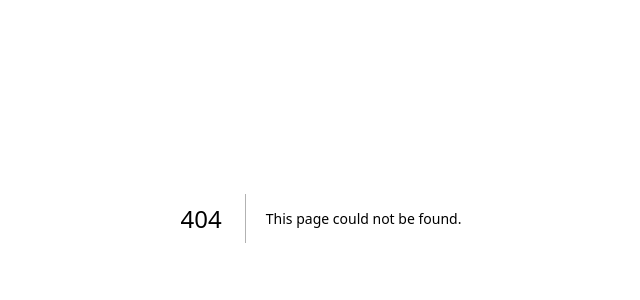
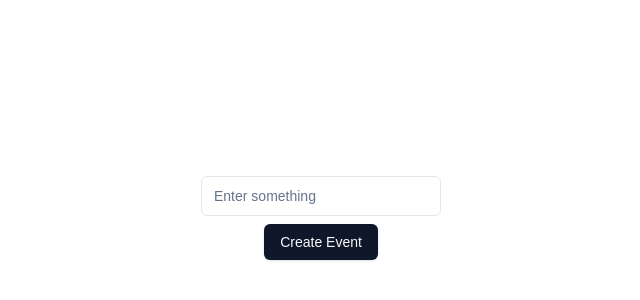
Before and after one commit to grantjohnson2/MatchMyTime2, a Next.js app: page /events in a window 1280 px wide. Before the commit this address had no page. Shown: the part 182-482 px from the top of the page, without its empty margins (319-959 px from the left). Built offline with nearby package versions, Linux system fonts and the light colour scheme.

Commit message:
events page and more basic componenets

```diff
--- /dev/null
+++ b/app/events/page.tsx
@@ -0,0 +1,34 @@
+// Temporary Event Creation Page
+"use client"
+
+import React, { useState } from 'react';
+import { Button } from '@/components/ui/button';
+import { Input } from '@/components/ui/input';
+
+const Page: React.FC = () => {
+  const [inputValue, setInputValue] = useState('');
+
+  const handleInputChange = (event: React.ChangeEvent<HTMLInputElement>) => {
+    setInputValue(event.target.value);
+  };
+
+  const handleAddButtonClick = () => {
+    console.log('Input Value:', inputValue);
+    // Add your logic here
+  };
+
+  return (
+    <main className="h-screen flex flex-col gap-2 justify-center items-center">
+      <Input
+        type="text"
+        value={inputValue}
+        onChange={handleInputChange}
+        placeholder="Enter something"
+        className="w-60"
+      />
+      <Button onClick={handleAddButtonClick}>Create Event</Button>
+    </main>
+  );
+};
+
+export default Page;
--- a/app/page.tsx
+++ b/app/page.tsx
@@ -1,23 +1,55 @@
+'use client'
+
 import { Button } from "@/components/ui/button"
 import { Calendar } from "@/components/ui/calendar"
 import { Input } from "@/components/ui/input"
+import { useRouter } from "next/navigation"; // For Next.js 13+, use 'next/navigation' instead
+import { useState } from "react";
 
 export default function Home() {
+  const router = useRouter();
+  const [eventName, setEventName] = useState("");
+  const [startTime, setStartTime] = useState("");
+  const [endTime, setEndTime] = useState("");
+
+  const handleCreateEventClick = () => {
+    console.log("Event Name:", eventName);
+    console.log("Start Time:", startTime);
+    console.log("End Time:", endTime);
+    // if un commented will go to a new page that i already created
+    // router.push("/events"); // Navigate to the events page
+  };
+
   return (
     <main className="h-screen flex flex-col gap-2 justify-center items-center">
       <h1 className="text-3xl font-bold">Welcome to MatchMyTime!</h1>
       <h2 className="text-xl font-semibold">Let's Create an Event</h2>
-      <Input type="text" placeholder="Event Name" className="w-60" />
+      <Input
+        type="text"
+        placeholder="Event Name"
+        className="w-60"
+        value={eventName}
+        onChange={(e) => setEventName(e.target.value)}
+      />
       <p>What times may work</p>
       <div id="select-time" className="flex items-center space-x-2">
-        <input type="time" className="border rounded px-2 py-1" />
+        <input
+          type="time"
+          className="border rounded px-2 py-1"
+          value={startTime}
+          onChange={(e) => setStartTime(e.target.value)}
+        />
         <p>to</p>
-        <input type="time" className="border rounded px-2 py-1" />
+        <input
+          type="time"
+          className="border rounded px-2 py-1"
+          value={endTime}
+          onChange={(e) => setEndTime(e.target.value)}
+        />
       </div>
       <p>What days may work?</p>
       <Calendar></Calendar>
-      <Button>Create Event</Button>
+      <Button onClick={handleCreateEventClick}>Create Event</Button>
     </main>
-
   );
 }
```
